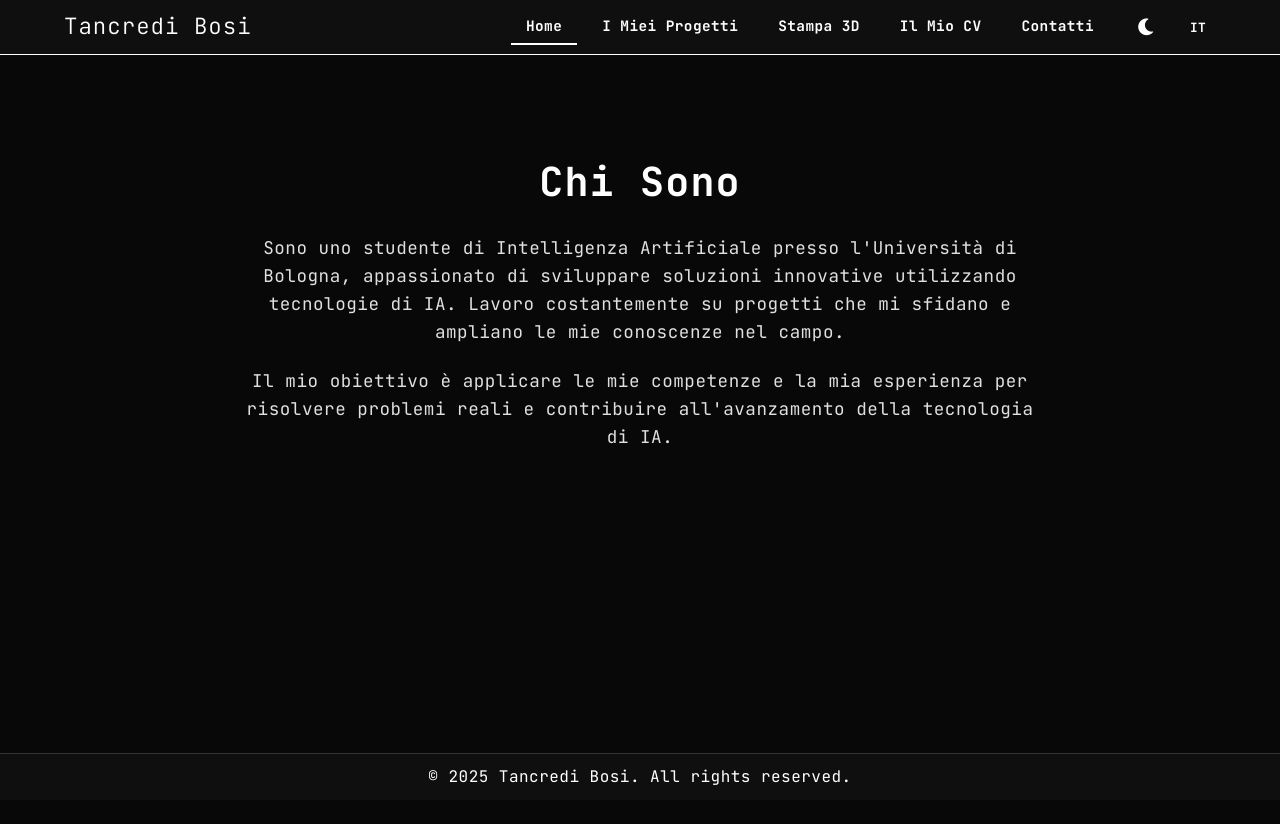
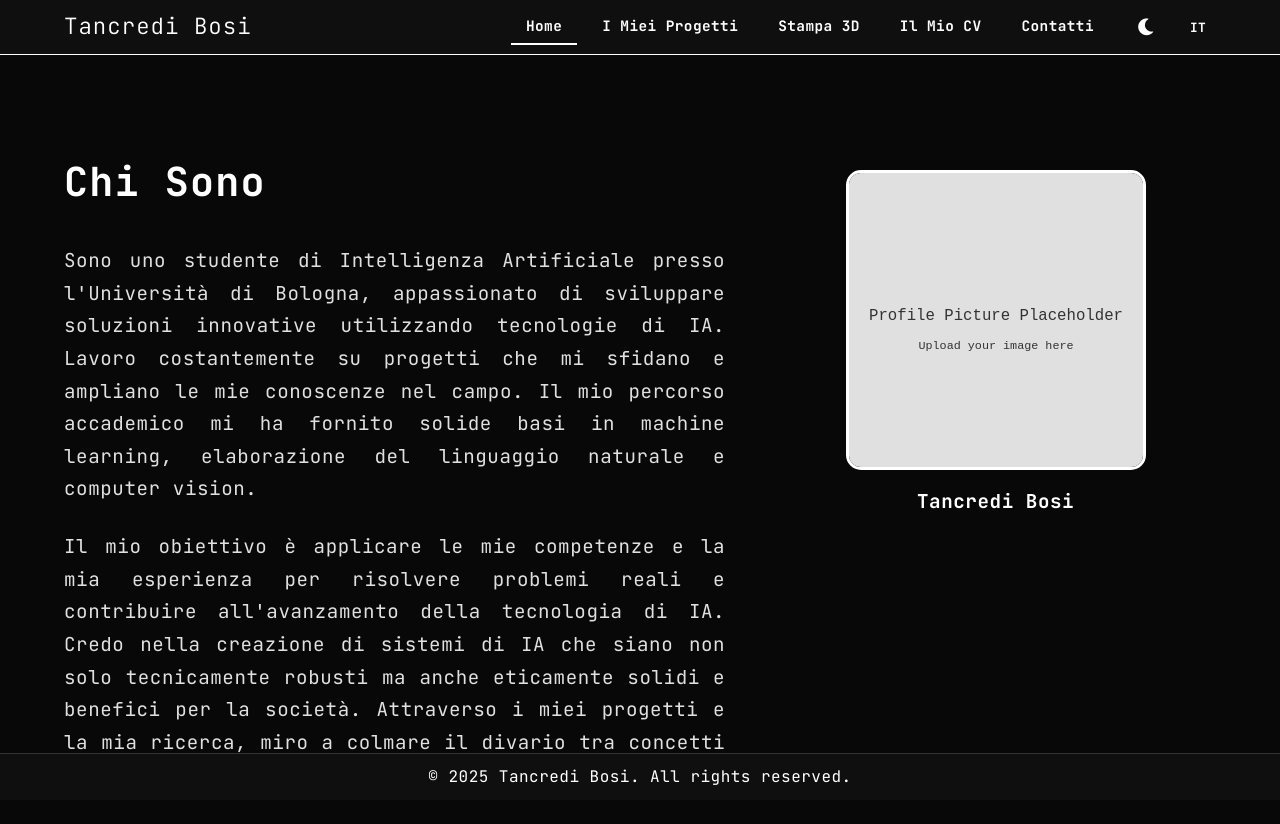
Before and after one commit to tancredibosi/tancredibosi.github.io, a plain HTML site: page index.html in a window 1280 px wide. Before the commit the page ends 800 px from the top, so only its background shows below. Drawn offline with Linux system fonts and the light colour scheme.

Commit message:
feat: dd

```diff
--- a/index.html
+++ b/index.html
@@ -33,10 +33,16 @@
     </header>
 
     <section class="about">
-        <div class="container">
-            <h2 data-en="About Me" data-it="Chi Sono">About Me</h2>
-            <p data-en="I am an Artificial Intelligence student at the University of Bologna, passionate about developing innovative solutions using AI technologies. I'm constantly working on projects that challenge me and expand my knowledge in the field." data-it="Sono uno studente di Intelligenza Artificiale presso l'Università di Bologna, appassionato di sviluppare soluzioni innovative utilizzando tecnologie di IA. Lavoro costantemente su progetti che mi sfidano e ampliano le mie conoscenze nel campo.">I am an Artificial Intelligence student at the University of Bologna, passionate about developing innovative solutions using AI technologies. I'm constantly working on projects that challenge me and expand my knowledge in the field.</p>
-            <p data-en="My goal is to apply my skills and expertise to solve real-world problems and contribute to the advancement of AI technology." data-it="Il mio obiettivo è applicare le mie competenze e la mia esperienza per risolvere problemi reali e contribuire all'avanzamento della tecnologia di IA.">My goal is to apply my skills and expertise to solve real-world problems and contribute to the advancement of AI technology.</p>
+        <div class="container profile-container">
+            <div class="profile-text">
+                <h2 data-en="About Me" data-it="Chi Sono">About Me</h2>
+                <p data-en="I am an Artificial Intelligence student at the University of Bologna, passionate about developing innovative solutions using AI technologies. I'm constantly working on projects that challenge me and expand my knowledge in the field. My academic journey has equipped me with a strong foundation in machine learning, natural language processing, and computer vision." data-it="Sono uno studente di Intelligenza Artificiale presso l'Università di Bologna, appassionato di sviluppare soluzioni innovative utilizzando tecnologie di IA. Lavoro costantemente su progetti che mi sfidano e ampliano le mie conoscenze nel campo. Il mio percorso accademico mi ha fornito solide basi in machine learning, elaborazione del linguaggio naturale e computer vision.">I am an Artificial Intelligence student at the University of Bologna, passionate about developing innovative solutions using AI technologies. I'm constantly working on projects that challenge me and expand my knowledge in the field. My academic journey has equipped me with a strong foundation in machine learning, natural language processing, and computer vision.</p>
+                <p data-en="My goal is to apply my skills and expertise to solve real-world problems and contribute to the advancement of AI technology. I believe in creating AI systems that are not only technically robust but also ethically sound and beneficial to society. Through my projects and research, I aim to bridge the gap between theoretical concepts and practical applications." data-it="Il mio obiettivo è applicare le mie competenze e la mia esperienza per risolvere problemi reali e contribuire all'avanzamento della tecnologia di IA. Credo nella creazione di sistemi di IA che siano non solo tecnicamente robusti ma anche eticamente solidi e benefici per la società. Attraverso i miei progetti e la mia ricerca, miro a colmare il divario tra concetti teorici e applicazioni pratiche.">My goal is to apply my skills and expertise to solve real-world problems and contribute to the advancement of AI technology. I believe in creating AI systems that are not only technically robust but also ethically sound and beneficial to society. Through my projects and research, I aim to bridge the gap between theoretical concepts and practical applications.</p>
+            </div>
+            <div class="profile-image">
+                <img src="images/profile-placeholder.svg" alt="Tancredi Bosi" id="profile-pic">
+                <p class="image-caption">Tancredi Bosi</p>
+            </div>
         </div>
     </section>
 
--- a/styles.css
+++ b/styles.css
@@ -146,20 +146,83 @@ header p {
 /* About section */
 .about {
     padding: 80px 0 60px;
-    text-align: center;
     margin-bottom: 60px;
 }
 
 .about h2 {
     font-size: 2.5rem;
-    margin-bottom: 20px;
+    margin-bottom: 30px;
     color: var(--heading-color);
+    text-align: left;
 }
 
 .about p {
-    font-size: 1.1rem;
-    max-width: 800px;
-    margin: 0 auto 20px;
+    font-size: 1.2rem;
+    margin-bottom: 25px;
+    text-align: justify;
+    line-height: 1.7;
+}
+
+/* Profile container styles */
+.profile-container {
+    display: flex;
+    flex-direction: row;
+    justify-content: space-between;
+    align-items: flex-start;
+    gap: 50px;
+}
+
+.profile-text {
+    flex: 3;
+    text-align: justify;
+}
+
+.profile-image {
+    flex: 2;
+    display: flex;
+    flex-direction: column;
+    align-items: center;
+    margin-top: 20px;
+}
+
+.profile-image img {
+    width: 300px;
+    height: 300px;
+    border-radius: 15px;
+    object-fit: cover;
+    border: 3px solid var(--highlight-border);
+    transition: transform 0.3s ease;
+}
+
+.image-caption {
+    margin-top: 15px;
+    font-size: 1.2rem;
+    color: var(--heading-color);
+    font-weight: bold;
+}
+
+/* Responsive design for profile */
+@media (max-width: 900px) {
+    .profile-container {
+        flex-direction: column-reverse;
+        align-items: center;
+    }
+
+    .profile-text {
+        width: 100%;
+    }
+
+    .profile-image {
+        margin-bottom: 40px;
+    }
+
+    .about h2 {
+        text-align: center;
+    }
+
+    .about p {
+        text-align: center;
+    }
 }
 
 /* Projects page */
```
Also changed, not shown: css/styles.css (deleted), images/profile-placeholder.svg (added).
